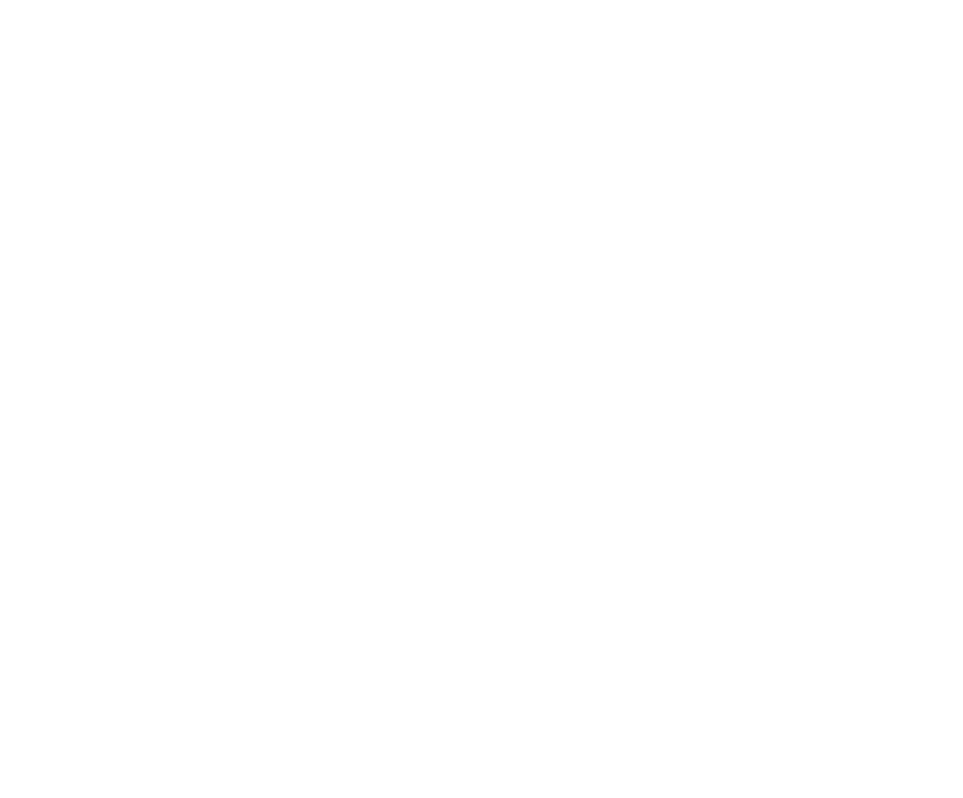
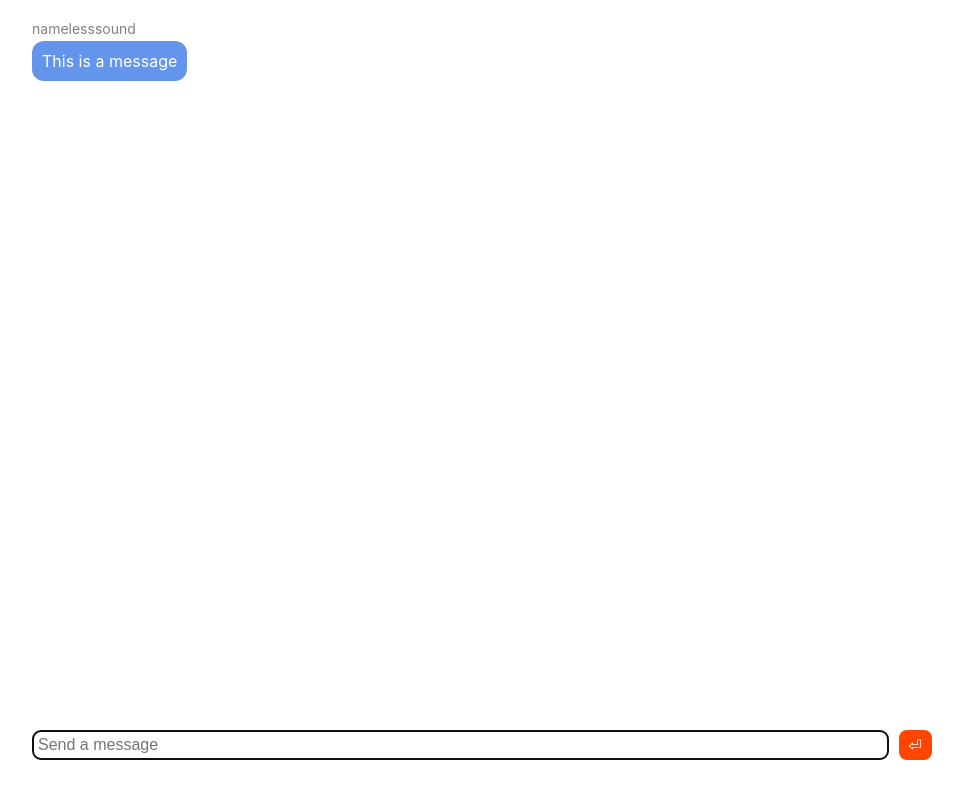
Before and after one commit to Lucijan1/algebra-chat-app, a React (Create React App) app: page / in a window 1280 px wide. Shown: the whole page, without its empty margins (158-1121 px from the left). Built offline with nearby package versions, Linux system fonts and the light colour scheme.

Commit message:
working on adding input logic before adding scaledrone

```diff
--- a/src/App.css
+++ b/src/App.css
@@ -1,38 +1,99 @@
 .App {
-  text-align: center;
-}
-
-.App-logo {
-  height: 40vmin;
-  pointer-events: none;
-}
-
-@media (prefers-reduced-motion: no-preference) {
-  .App-logo {
-    animation: App-logo-spin infinite 20s linear;
-  }
+  display: flex;
+  flex-direction: column;
+  justify-content: space-between;
+  height: 100vh;
 }
 
 .App-header {
-  background-color: #282c34;
-  min-height: 100vh;
-  display: flex;
-  flex-direction: column;
-  align-items: center;
-  justify-content: center;
-  font-size: calc(10px + 2vmin);
+  background-color: #262626;
+  overflow: visible;
+  width: 100%;
+  text-align: center;
   color: white;
 }
 
-.App-link {
-  color: #61dafb;
+.Messages-list {
+  padding: 20px 0;
+  max-width: 900px;
+  width: 100%;
+  margin: 0 auto;
+  list-style: none;
+  padding-left: 0;
+  flex-grow: 1;
+  overflow: auto;
 }
 
-@keyframes App-logo-spin {
-  from {
-    transform: rotate(0deg);
-  }
-  to {
-    transform: rotate(360deg);
-  }
+.Messages-message {
+  display: flex;
+  margin-top: 10px;
 }
+
+.Messages-message.currentMember {
+  /*justify-content: flex-end;*/
+  flex-direction: row-reverse;
+  text-align: right;
+}
+
+.Message-content {
+  display: inline-block;
+}
+
+.currentMember > .Message-content {
+  align-items: flex-end;
+}
+
+.Messages-message > .avatar {
+  height: 35px;
+  width: 35px;
+  border-radius: 50%;
+  display: inline-block;
+  margin: 0 10px -10px;
+}
+
+.Message-content > .username {
+  display: block;
+  color: gray;
+  font-size: 14px;
+  padding-bottom: 4px;
+}
+
+.Message-content > .text {
+  padding: 10px;
+  max-width: 400px;
+  margin: 0;
+  border-radius: 12px;
+  background-color: cornflowerblue;
+  color: white;
+  display: inline-block;
+}
+
+.currentMember > .Message-content .text {
+  background-color: orangered;
+}
+
+form {
+  display: flex;
+  width: 100%;
+  justify-content: space-between;
+  max-width: 900px;
+  margin: 0 auto 40px;
+}
+
+input {
+  padding: 5px;
+  font-size: 16px;
+  border-radius: 8px;
+  border: 1px solid orangered;
+  flex-grow: 1;
+}
+
+button {
+  padding: 5px 10px;
+  font-size: 16px;
+  background-color: orangered;
+  color: white;
+  border: none;
+  border-radius: 8px;
+  margin-left: 10px;
+}
--- a/src/App.js
+++ b/src/App.js
@@ -1,149 +1,31 @@
 import { Messages } from "./Components";
 import "./App.css";
+import { useState } from "react";
+import { randomName, randomColor } from "./utilities/generators";
+import Input from "./Components/Input";
 
 function App() {
-  function randomName() {
-    const adjectives = [
-      "autumn",
-      "hidden",
-      "bitter",
-      "misty",
-      "silent",
-      "empty",
-      "dry",
-      "dark",
-      "summer",
-      "icy",
-      "delicate",
-      "quiet",
-      "white",
-      "cool",
-      "spring",
-      "winter",
-      "patient",
-      "twilight",
-      "dawn",
-      "crimson",
-      "wispy",
-      "weathered",
-      "blue",
-      "billowing",
-      "broken",
-      "cold",
-      "damp",
-      "falling",
-      "frosty",
-      "green",
-      "long",
-      "late",
-      "lingering",
-      "bold",
-      "little",
-      "morning",
-      "muddy",
-      "old",
-      "red",
-      "rough",
-      "still",
-      "small",
-      "sparkling",
-      "throbbing",
-      "shy",
-      "wandering",
-      "withered",
-      "wild",
-      "black",
-      "young",
-      "holy",
-      "solitary",
-      "fragrant",
-      "aged",
-      "snowy",
-      "proud",
-      "floral",
-      "restless",
-      "divine",
-      "polished",
-      "ancient",
-      "purple",
-      "lively",
-      "nameless",
-    ];
-    const nouns = [
-      "waterfall",
-      "river",
-      "breeze",
-      "moon",
-      "rain",
-      "wind",
-      "sea",
-      "morning",
-      "snow",
-      "lake",
-      "sunset",
-      "pine",
-      "shadow",
-      "leaf",
-      "dawn",
-      "glitter",
-      "forest",
-      "hill",
-      "cloud",
-      "meadow",
-      "sun",
-      "glade",
-      "bird",
-      "brook",
-      "butterfly",
-      "bush",
-      "dew",
-      "dust",
-      "field",
-      "fire",
-      "flower",
-      "firefly",
-      "feather",
-      "grass",
-      "haze",
-      "mountain",
-      "night",
-      "pond",
-      "darkness",
-      "snowflake",
-      "silence",
-      "sound",
-      "sky",
-      "shape",
-      "surf",
-      "thunder",
-      "violet",
-      "water",
-      "wildflower",
-      "wave",
-      "water",
-      "resonance",
-      "sun",
-      "wood",
-      "dream",
-      "cherry",
-      "tree",
-      "fog",
-      "frost",
-      "voice",
-      "paper",
-      "frog",
-      "smoke",
-      "star",
-    ];
-    const adjective = adjectives[Math.floor(Math.random() * adjectives.length)];
-    const noun = nouns[Math.floor(Math.random() * nouns.length)];
-    return adjective + noun;
-  }
+  const [messages, setMessages] = useState([
+    {
+      text: "This is a message",
+    },
+  ]);
 
-  function randomColor() {
-    return "#" + Math.floor(Math.random() * 0xffffff).toString(16);
-  }
-  return <div></div>;
+  const [member, setMember] = useState({
+    username: randomName(),
+    color: randomColor(),
+  });
+
+  const onHandleSendMessage = (message) => {
+    messages.text = message;
+  };
+
+  return (
+    <div className="App">
+      <Messages message={messages} currentMember={member} />
+      <Input handleSendMessage={onHandleSendMessage} />
+    </div>
+  );
 }
 
 export default App;
--- /dev/null
+++ b/src/Components/Input.jsx
@@ -0,0 +1,26 @@
+import { useState } from "react";
+
+export default function Input(prop) {
+  const [messageText, setMessageText] = useState("");
+
+  const handleInput = (e) => setMessageText(e.target.value);
+
+  const handleForm = (e) => {
+    e.preventDefault();
+    setMessageText("");
+    prop.handleSendMessage(messageText);
+  };
+
+  return (
+    <form onSubmit={handleForm}>
+      <input
+        onChange={handleInput}
+        value={messageText}
+        placeholder="Send a message"
+        autoFocus={true}
+        type="text"
+      />
+      <button>&#9166;</button>
+    </form>
+  );
+}
--- a/src/Components/Messages.jsx
+++ b/src/Components/Messages.jsx
@@ -1,32 +1,22 @@
-export default function Messages(){
-    const {messages} = this.prop;
+function Messages({ message, currentMember }) {
+  function renderMessage(message) {
+    const { text } = message;
+    const { color, username } = currentMember;
 
+    return (
+      <li key={Math.random()}>
+        <span className="avatar" style={{ backgroundColor: color }} />
+        <div className="Message-content">
+          <div className="username">{username}</div>
+          <div className="text">{text}</div>
+        </div>
+      </li>
+    );
+  }
 
+  return (
+    <ul className="Messages-list">{message.map((m) => renderMessage(m))}</ul>
+  );
+}
 
-    const renderMessage= (message)=>{
-
-        const {member, text} = message;
-        const {currentMember}=  this.props;
-        const messageFromMe = member.id === currentMember.id;
-        const className= messageFromMe? "Messages-message currentMember": "Messages-message";
-
-        return(
-            <li className={className}>
-                <span className="avatar" stype={{backgroundColor: member.clientData.color}}/>
-                <div className="Message-content">
-                    <div className="username">
-                        {member.clientData.username}
-                    </div>
-                    <div className="text">{text}</div>
-                </div>
-            </li>
-        )
-
-
-    }
-    return (
-        <ul className="Messages-list">
-          {messages.map(message=>renderMessage(message))}
-        </ul>
-    )
-}
+export default Messages;
--- /dev/null
+++ b/src/utilities/generators.js
@@ -0,0 +1,141 @@
+export function randomName() {
+  const adjectives = [
+    "autumn",
+    "hidden",
+    "bitter",
+    "misty",
+    "silent",
+    "empty",
+    "dry",
+    "dark",
+    "summer",
+    "icy",
+    "delicate",
+    "quiet",
+    "white",
+    "cool",
+    "spring",
+    "winter",
+    "patient",
+    "twilight",
+    "dawn",
+    "crimson",
+    "wispy",
+    "weathered",
+    "blue",
+    "billowing",
+    "broken",
+    "cold",
+    "damp",
+    "falling",
+    "frosty",
+    "green",
+    "long",
+    "late",
+    "lingering",
+    "bold",
+    "little",
+    "morning",
+    "muddy",
+    "old",
+    "red",
+    "rough",
+    "still",
+    "small",
+    "sparkling",
+    "throbbing",
+    "shy",
+    "wandering",
+    "withered",
+    "wild",
+    "black",
+    "young",
+    "holy",
+    "solitary",
+    "fragrant",
+    "aged",
+    "snowy",
+    "proud",
+    "floral",
+    "restless",
+    "divine",
+    "polished",
+    "ancient",
+    "purple",
+    "lively",
+    "nameless",
+  ];
+  const nouns = [
+    "waterfall",
+    "river",
+    "breeze",
+    "moon",
+    "rain",
+    "wind",
+    "sea",
+    "morning",
+    "snow",
+    "lake",
+    "sunset",
+    "pine",
+    "shadow",
+    "leaf",
+    "dawn",
+    "glitter",
+    "forest",
+    "hill",
+    "cloud",
+    "meadow",
+    "sun",
+    "glade",
+    "bird",
+    "brook",
+    "butterfly",
+    "bush",
+    "dew",
+    "dust",
+    "field",
+    "fire",
+    "flower",
+    "firefly",
+    "feather",
+    "grass",
+    "haze",
+    "mountain",
+    "night",
+    "pond",
+    "darkness",
+    "snowflake",
+    "silence",
+    "sound",
+    "sky",
+    "shape",
+    "surf",
+    "thunder",
+    "violet",
+    "water",
+    "wildflower",
+    "wave",
+    "water",
+    "resonance",
+    "sun",
+    "wood",
+    "dream",
+    "cherry",
+    "tree",
+    "fog",
+    "frost",
+    "voice",
+    "paper",
+    "frog",
+    "smoke",
+    "star",
+  ];
+  const adjective = adjectives[Math.floor(Math.random() * adjectives.length)];
+  const noun = nouns[Math.floor(Math.random() * nouns.length)];
+  return adjective + noun;
+}
+
+export function randomColor() {
+  return "#" + Math.floor(Math.random() * 0xffffff).toString(16);
+}
```
